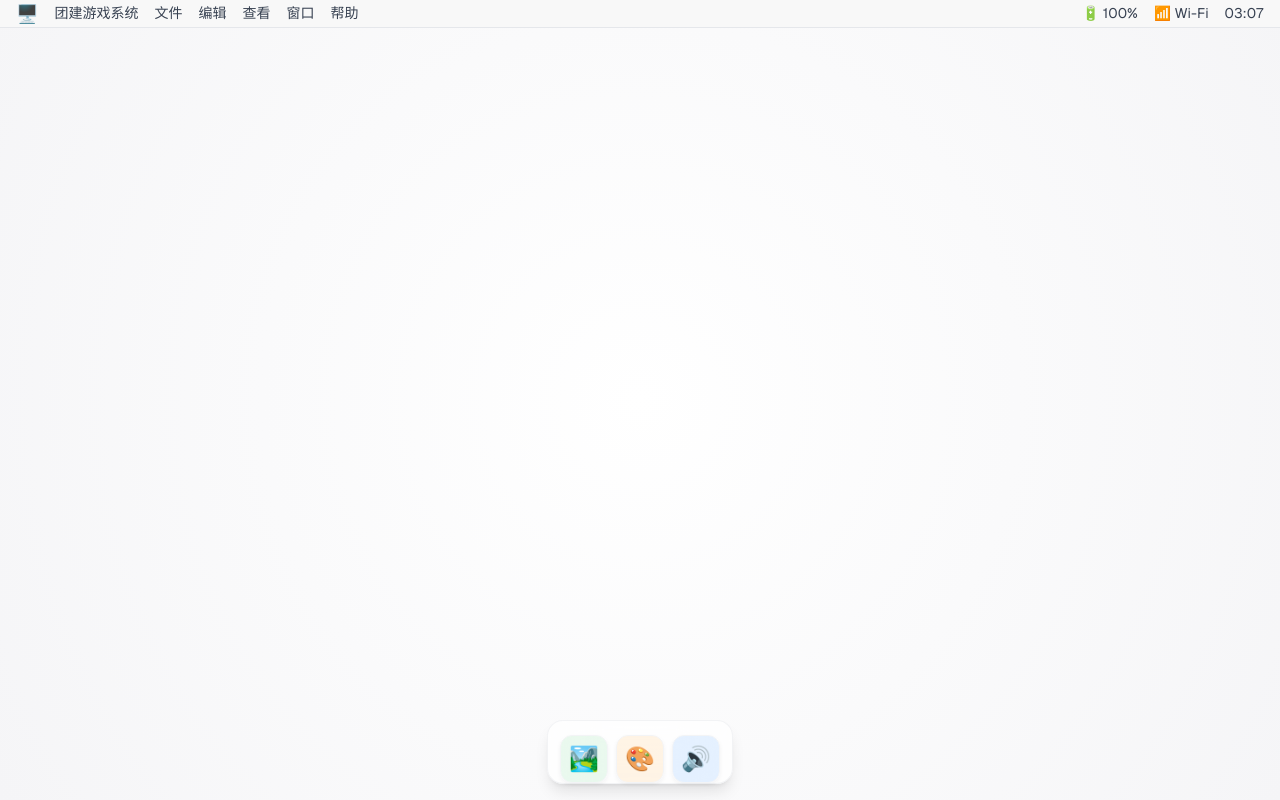
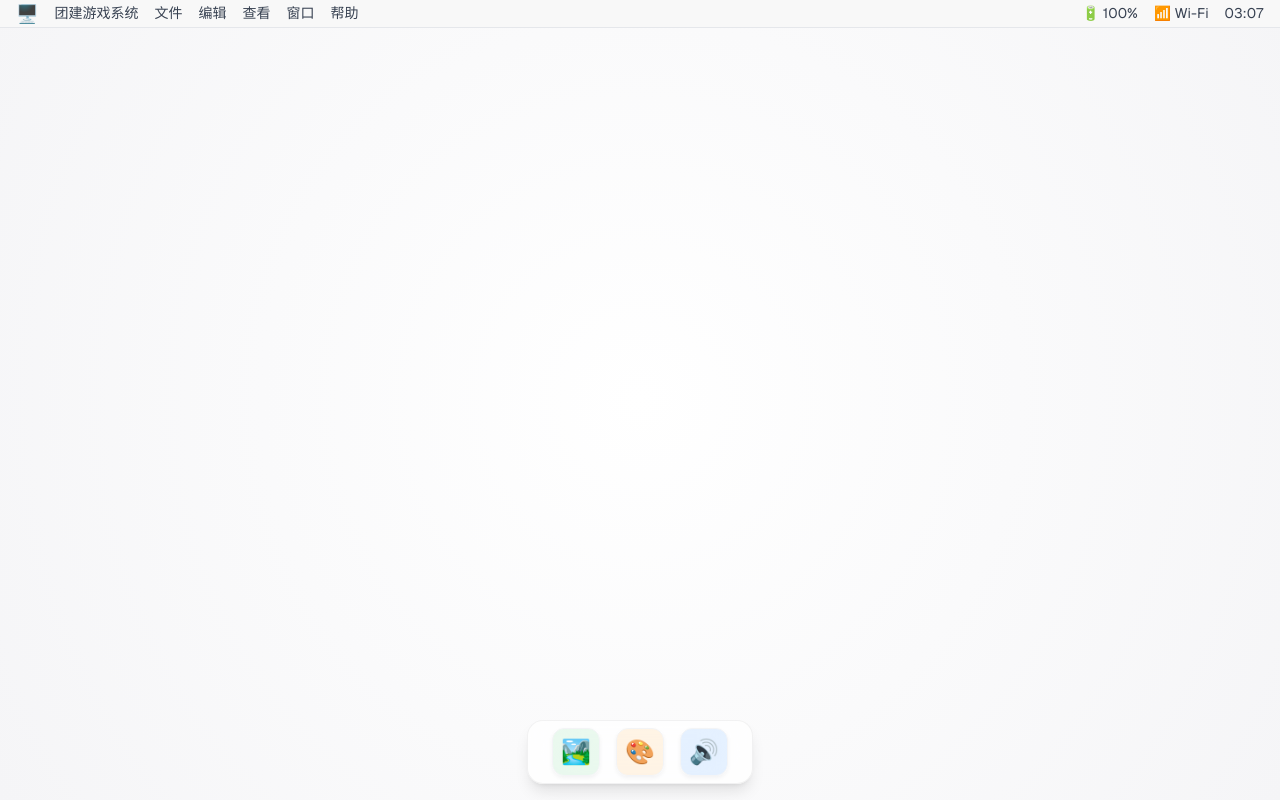
Before and after one commit to badjasonbourne/outing, a Next.js app: page /games in a window 1280 px wide. Built offline with nearby package versions, Linux system fonts and the light colour scheme.

Commit message:
添加逛三园规则

```diff
--- a/src/components/MacOSDock.tsx
+++ b/src/components/MacOSDock.tsx
@@ -46,7 +46,7 @@ export default function MacOSDock({
     }
 
     return (
-      <div className="h-16 flex items-end justify-center">
+      <div className="flex items-center justify-center">
         {hoveredIcon === name && (
           <motion.div
             variants={tooltipVariants}
@@ -85,7 +85,8 @@ export default function MacOSDock({
   return (
     <div className="fixed bottom-4 left-1/2 transform -translate-x-1/2 flex justify-center z-50">
       <motion.div
-        className="h-16 px-3 rounded-2xl backdrop-blur-xl bg-white/80 border border-gray-200/50 shadow-lg flex items-end gap-2"
+        className="h-16 px-6 rounded-2xl backdrop-blur-xl bg-white/80 border border-[rgba(0,0,0,0.05)] shadow-lg flex items-center gap-4"
+        style={{ borderWidth: '0.5px' }}
         initial={{ y: 100, opacity: 0 }}
         animate={{ y: 0, opacity: 1 }}
         transition={{ type: 'spring', stiffness: 300, damping: 25 }}
--- a/src/components/games/ParkGame.tsx
+++ b/src/components/games/ParkGame.tsx
@@ -47,12 +47,13 @@ export default function ParkGame() {
         title="游戏规则"
       >
         <div className="space-y-3 text-gray-600">
-          <p className="text-sm">1. 将参与者分成若干小组，每组3-5人</p>
-          <p className="text-sm">2. 每组选出一名"描述者"，其他成员作为"猜测者"</p>
-          <p className="text-sm">3. "描述者"根据当前园区主题，描述一个相关事物，<span className="font-medium">不能直接说出该事物的名称</span></p>
-          <p className="text-sm">4. "猜测者"根据描述猜出事物名称</p>
-          <p className="text-sm">5. 主持人可切换园区，各组轮流进行</p>
-          <p className="text-sm">6. 正确猜出事物最多的小组获胜</p>
+          <p className="text-sm">1. 每轮8人参与，进行两轮</p>
+          <p className="text-sm">2. 游戏开始，大家围成一圈，2人一队</p>
+          <p className="text-sm">3. 主持人说"星期天，逛三园"，所有人接"什么园"</p>
+          <p className="text-sm">4. 主持人指定园区（水果园/蔬菜园/动物园）</p>
+          <p className="text-sm">5. 每个小队轮流说出与选定园区相关的事物</p>
+          <p className="text-sm">6. <span className="font-medium">每个人只能说一个字</span>，需小队成员共同完成</p>
+          <p className="text-sm">7. 说错或重复即为淘汰</p>
         </div>
       </RulesModal>
 
```
